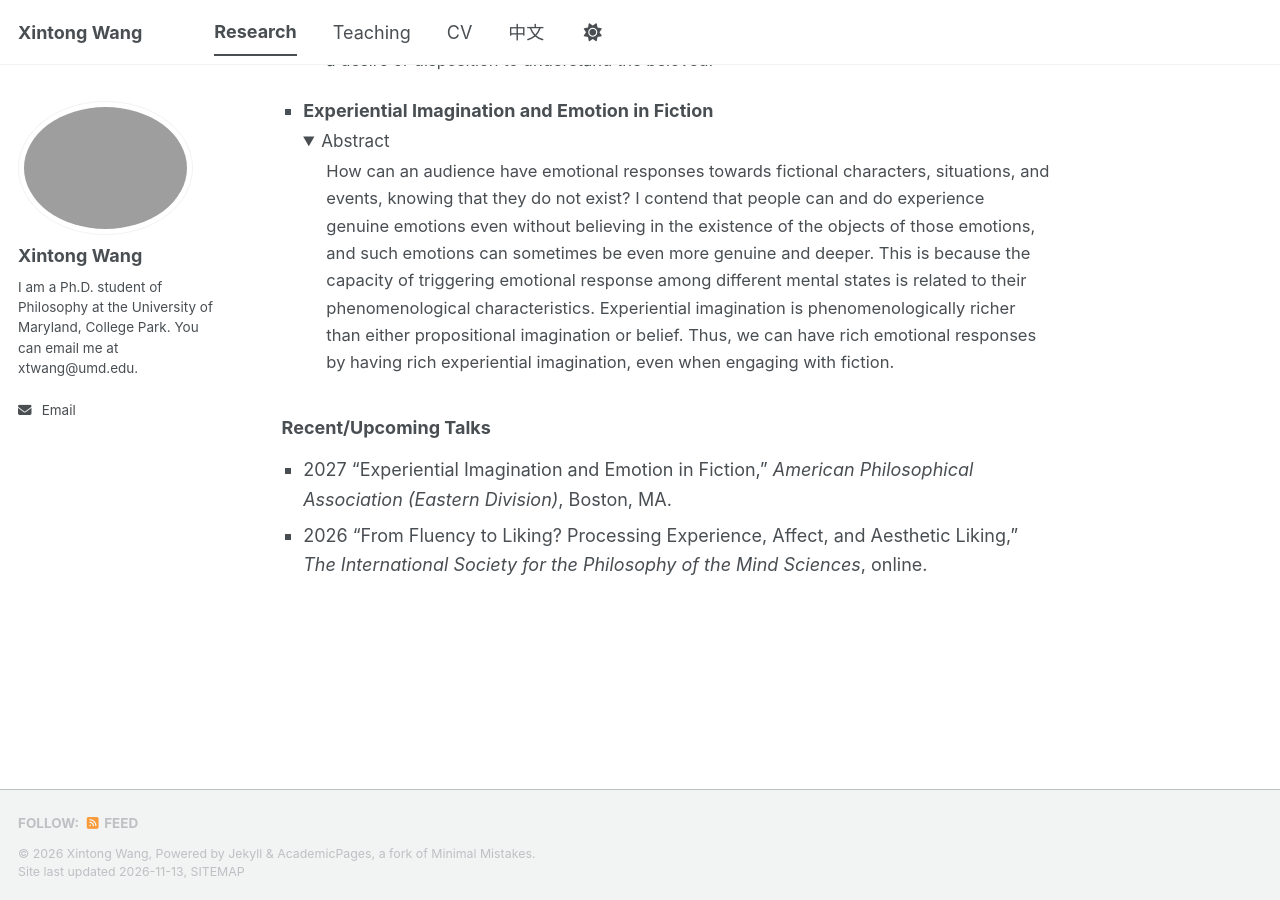
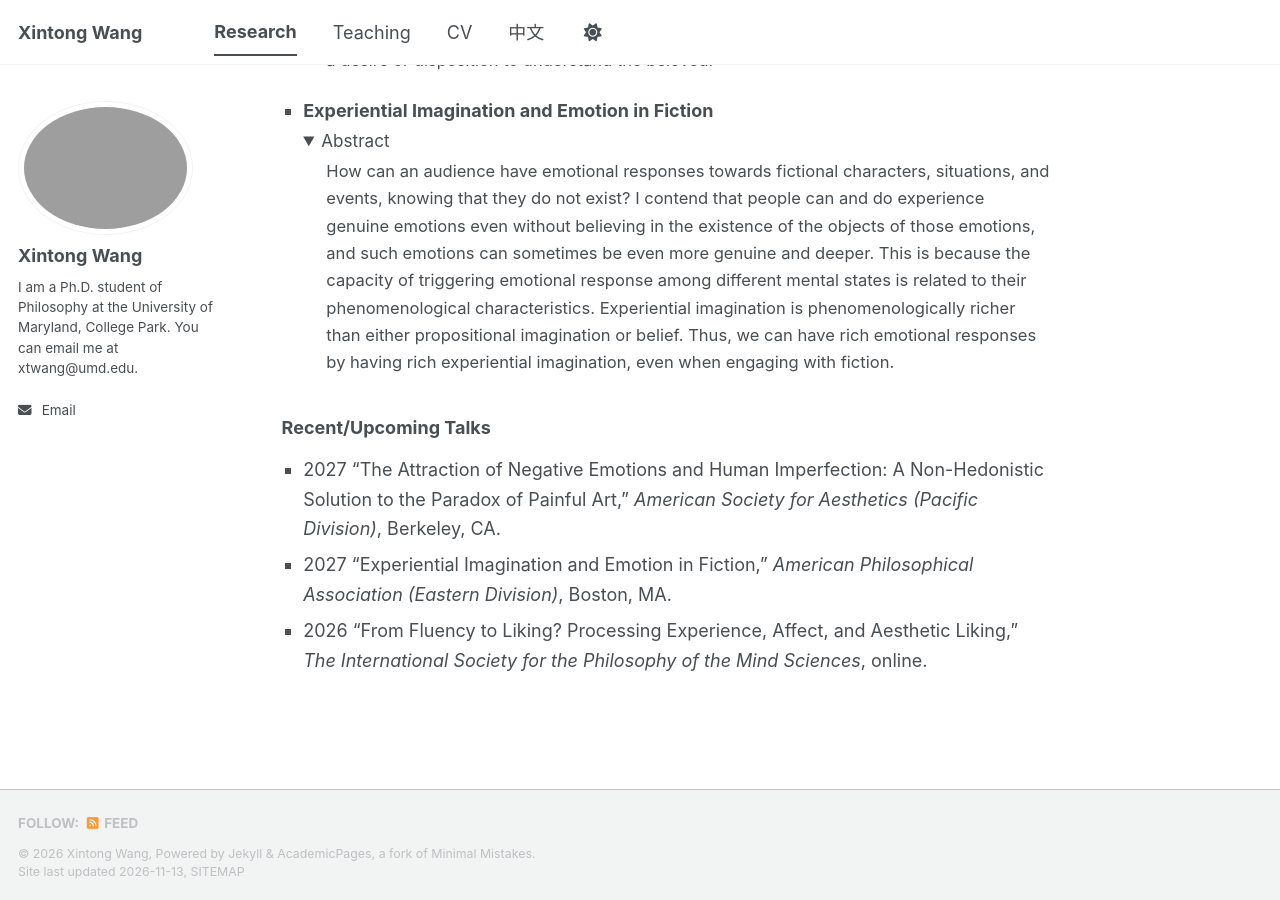
Before and after one commit to wang-xintong/wang-xintong.github.io, a Jekyll site: the page built from _pages/research.md, in a window 1280 px wide and 900 px high, scrolled down 703 px. Built offline with Jekyll 4.4.1, drawn with Linux system fonts in a browser that asks for light colours; a script bundle is joined from its source files by our own code; library files that are not in the unit come from our copies.

Commit message:
Update research.md

```diff
--- a/_pages/research.md
+++ b/_pages/research.md
@@ -111,11 +111,11 @@ share: false
     <div class="research-section-title">Recent/Upcoming Talks</div>
 
 <ul class="talk-list">
+
+  <li>2027 “The Attraction of Negative Emotions and Human Imperfection: A Non-Hedonistic Solution to the Paradox of Painful Art,” <em>American Society for Aesthetics (Pacific Division)</em>, Berkeley, CA.</li>
+
   <li>2027 “Experiential Imagination and Emotion in Fiction,” <em>American Philosophical Association (Eastern Division)</em>, Boston, MA.</li>
 
   <li>2026 “From Fluency to Liking? Processing Experience, Affect, and Aesthetic Liking,” <em>The International Society for the Philosophy of the Mind Sciences</em>, online.</li>
+
 </ul>
-
-  </div>
-
-</div>
```
